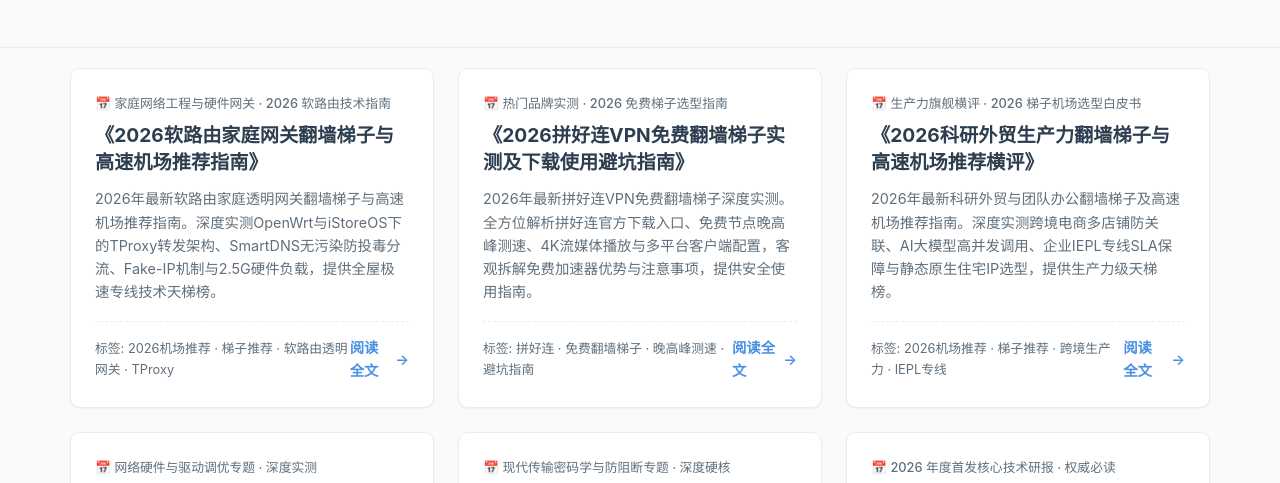
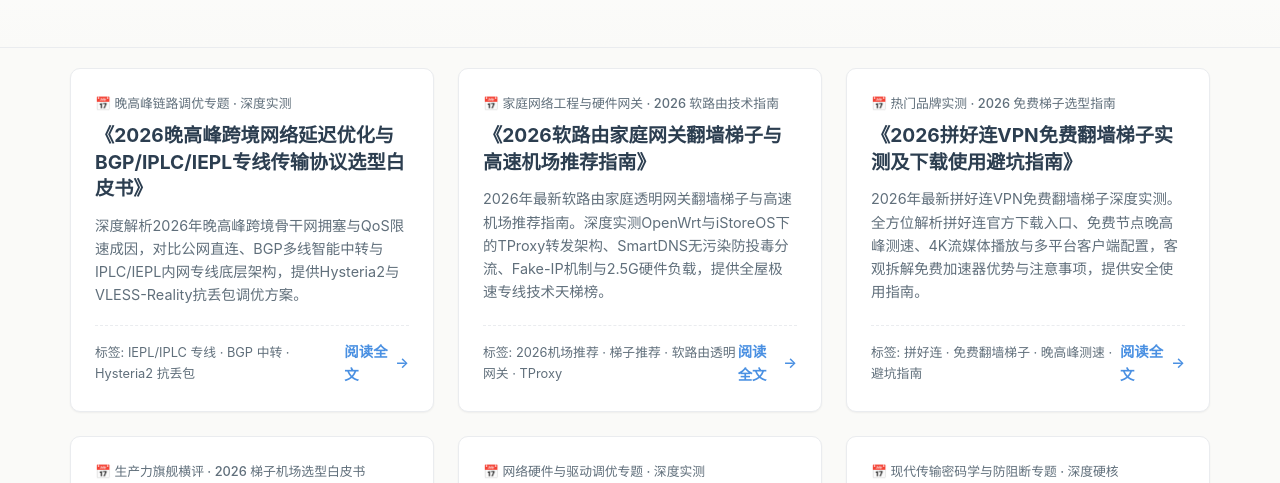
Before and after one commit to zs350235495-ui/xunxianyun, a website: page blog.html in a window 1280 px wide. Shown: the part 254-737 px from the top of the page. Drawn offline with Linux system fonts and the light colour scheme.

Commit message:
feat(blog): cleanly add 2026-11-15 bgp/iepl report-card before 2026-11-08 router card

```diff
--- a/blog.html
+++ b/blog.html
@@ -1106,7 +1106,22 @@ code.inline-code {
   <section class="section-block" style="padding-top: 20px;">
     <div class="container">
       <div class="report-grid">
-        <!-- 2026软路由家庭网关翻墙梯子与高速机场推荐指南 -->
+        <!-- 2026晚高峰跨境网络延迟优化与BGP/IPLC/IEPL专线传输协议选型白皮书 -->
+        <article class="report-card">
+          <div class="report-date">📅 晚高峰链路调优专题 · 深度实测</div>
+          <h3 class="report-title">
+            <a href="./articles/bgp-iepl-latency-optimization-protocol-guide-2026.html" style="color: var(--color-text-main);">《2026晚高峰跨境网络延迟优化与BGP/IPLC/IEPL专线传输协议选型白皮书》</a>
+          </h3>
+          <p class="report-excerpt">
+            深度解析2026年晚高峰跨境骨干网拥塞与QoS限速成因，对比公网直连、BGP多线智能中转与IPLC/IEPL内网专线底层架构，提供Hysteria2与VLESS-Reality抗丢包调优方案。
+          </p>
+          <div style="margin-top: auto; padding-top: 14px; border-top: 1px dashed var(--color-border); display: flex; justify-content: space-between; align-items: center;">
+            <span style="font-size: 0.8rem; color: var(--color-text-muted);">标签: IEPL/IPLC 专线 · BGP 中转 · Hysteria2 抗丢包</span>
+            <a href="./articles/bgp-iepl-latency-optimization-protocol-guide-2026.html" class="report-link-btn">阅读全文 <span>→</span></a>
+          </div>
+        </article>
+
+      <!-- 2026软路由家庭网关翻墙梯子与高速机场推荐指南 -->
         <article class="report-card">
           <div class="report-date">📅 家庭网络工程与硬件网关 · 2026 软路由技术指南</div>
           <h3 class="report-title">
```
